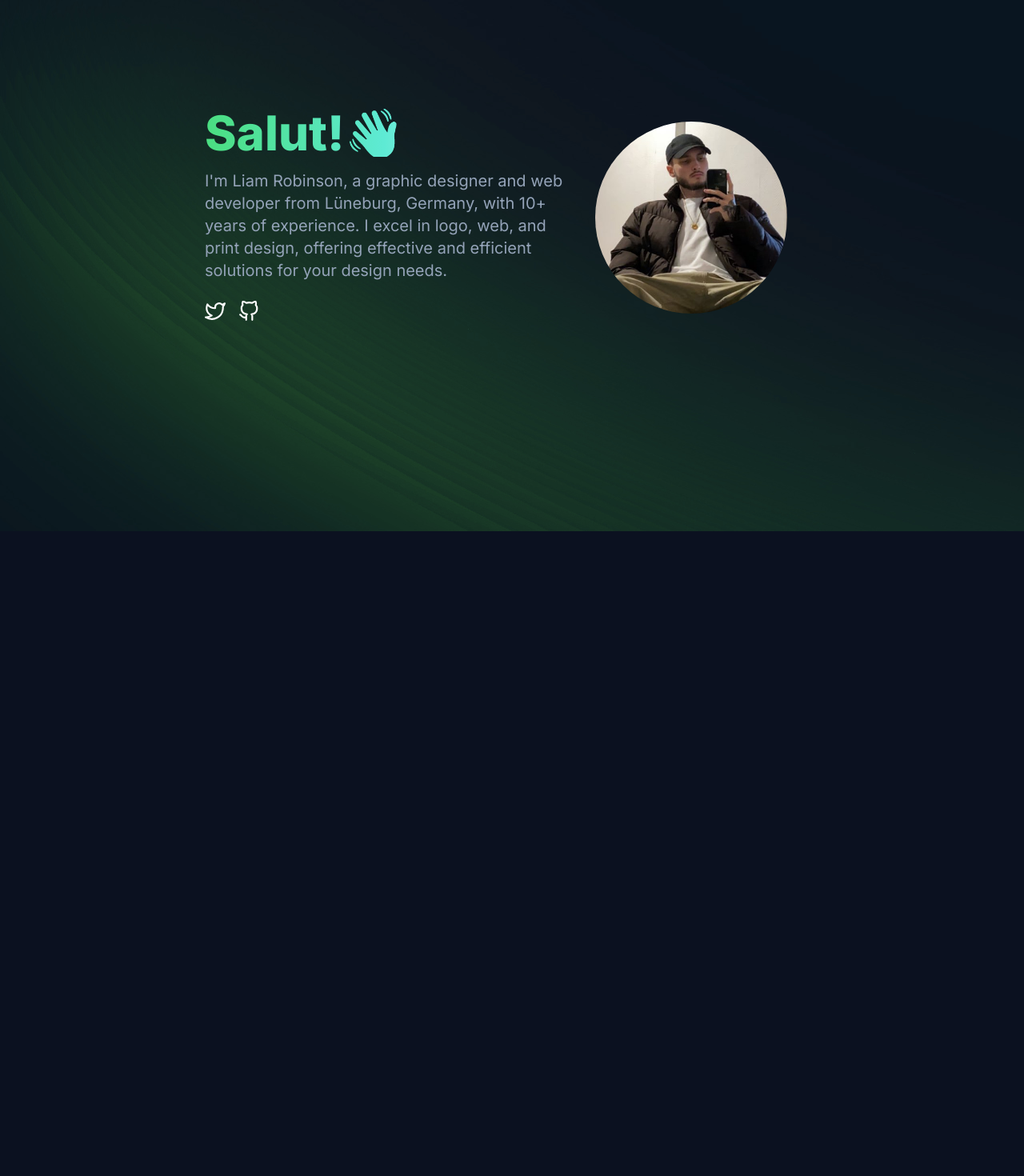
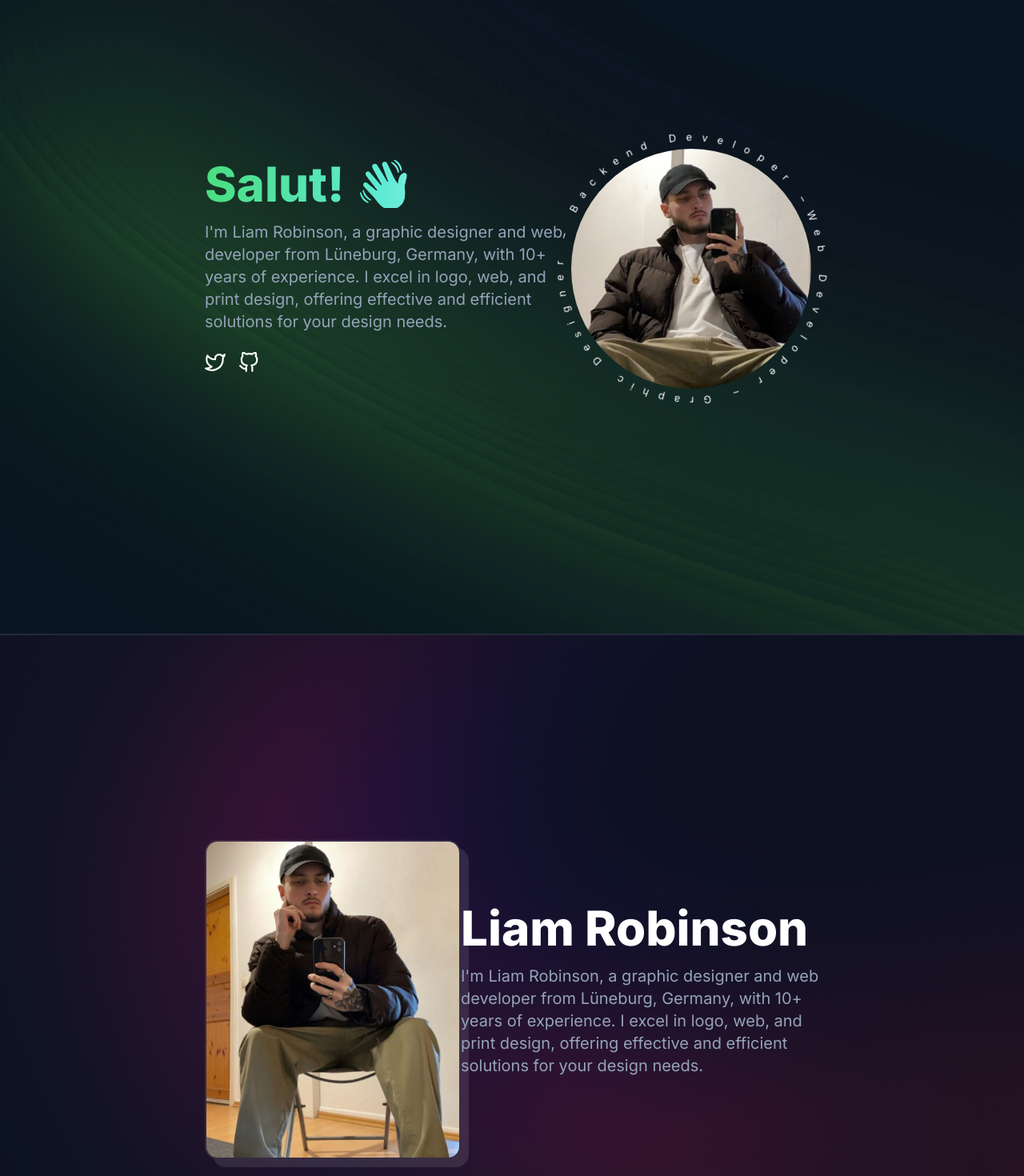
Before and after one commit to MnkyArts/portfolio-website, a Next.js app: page / in a window 1280 px wide. Shown: the part 120-1590 px from the top of the page at 80% size. Before the commit the page ends 800 px from the top, so only its background shows below. Built offline with nearby package versions, Linux system fonts and the light colour scheme.

Commit message:
changed circle text into svg path added about section

```diff
--- /dev/null
+++ b/src/app/components/About.jsx
@@ -0,0 +1,33 @@
+import React from 'react'
+import Image from "next/image";
+
+const About = () => {
+  return (
+    <section>
+        <div className="grid grid-cols-1 lg:grid-cols-12">
+            <div className="col-span-5">
+                <Image
+                    src="/img/liam.jpeg"
+                    className="rounded-2xl border-2 border-[#e5e7eb1c] shadow-[10px_10px_0px_0px_rgba(255,255,255,.10)]"
+                    alt="an image of Liam Robinson"
+                    width={400}
+                    height={600}
+                />
+            </div>
+            <div className="col-span-7 place-self-center">
+                <h2 className="text-white mb-4 text-4xl lg:text-6xl font-extrabold">
+                    Liam Robinson
+                </h2>
+                <p className="text-lg lg:text-xl mb-6">
+                    I&apos;m Liam Robinson, a graphic designer and web developer from
+                    Lüneburg, Germany, with 10+ years of experience. I excel in logo,
+                    web, and print design, offering effective and efficient solutions
+                    for your design needs.
+                </p>
+            </div>
+        </div>
+    </section>
+  )
+}
+
+export default About
--- a/src/app/components/Hero.jsx
+++ b/src/app/components/Hero.jsx
@@ -2,28 +2,6 @@
 import React, {useEffect} from "react";
 import Image from "next/image";
 import { TypeAnimation } from "react-type-animation";
-
-const RotateText = () => {
-  useEffect(() => {
-    const text = document.querySelector('.text p');
-    if (text) {
-      text.innerHTML = text.innerText
-        .split("")
-        .map(
-          (char, i) => `<span style="transform:rotate(${i * 3.9}deg)">${char}</span>`
-        )
-        .join("");
-    }
-  }, []);
-
-  return (
-    <div className="text text-white">
-      <p>
-        Web Developer – Graphic Designer – Backend Developer –
-      </p>
-    </div>
-  );
-};
 
 const Hero = () => {
   return (
@@ -33,19 +11,19 @@ const Hero = () => {
           <h1 className="bg-gradient-to-r from-green-400 via-teal-300 to-blue-400 to-white mb-4 text-4xl lg:text-6xl font-extrabold bg-clip-text text-transparent">
             <TypeAnimation
               sequence={[
-                "Hey there!👋",
+                "Hey there! 👋",
                 1000,
-                "¡Hola!👋",
+                "¡Hola! 👋",
                 1000,
-                "Salut!👋",
+                "Salut! 👋",
                 1000,
-                "Hallo!👋",
+                "Hallo! 👋",
                 1000,
-                "Ciao!👋",
+                "Ciao! 👋",
                 1000,
-                "Olá!👋",
+                "Olá! 👋",
                 1000,
-                "Привет!👋",
+                "Привет! 👋",
                 1000,
                 "こんにちは！👋",
                 1000,
@@ -81,8 +59,19 @@ const Hero = () => {
           </div>
         </div>
         <div className="col-span-5 place-self-center mt-4 lg:mt-0">
-          <div className="rounded-full w-[var(--d-outer)] h-[var(--d-outer)] lg:w-[var(--d-outer)] lg:h-[var(--d-outer)] relative">
-          <RotateText />
+          <div className="rounded-full w-[250px] h-[250px] lg:w-[400px] lg:h-[400px] relative">
+            <div className="text text-white">
+              <svg viewBox="0 0 100 100" xmlns="http://www.w3.org/2000/svg">
+                <path id="circlePath" d="
+                    M 10, 50
+                    a 40,40 0 1,1 80,0
+                    40,40 0 1,1 -80,0
+                  "></path>
+                <text>
+                  <textPath href="#circlePath">Web Developer – Graphic Designer – Backend Developer – </textPath>
+                </text>
+              </svg>
+            </div>
             <Image
               src="/img/avatar.jpg"
               className="rounded-full absolute transform -translate-x-1/2 -translate-y-1/2 top-1/2 left-1/2"
--- a/src/app/globals.css
+++ b/src/app/globals.css
@@ -5,22 +5,12 @@
 :root {
   --foreground-rgb: 148, 163, 184;
   --background: #0b1120;
-
-  --radius: 15vmin;
-  --frame-size: calc(var(--radius) / 3);
-  --d-outer: calc(var(--radius) * 2);
-  --d-inner: calc(var(--d-outer) - var(--frame-size));
 }
 
 @media (prefers-color-scheme: dark) {
   :root {
     --foreground-rgb: 148, 163, 184;
     --background: #0b1120;
-
-    --radius: 35vmin;
-    --frame-size: calc(var(--radius) / 3);
-    --d-outer: calc(var(--radius) * 2);
-    --d-inner: calc(var(--d-outer) - var(--frame-size));
   }
 }
 
@@ -43,9 +33,13 @@ body {
 		transform: rotate(0deg);
 	}
 }
-.text p span {
-	position: absolute;
-	left: 50%;
-	font-size: 1.2em;
-	transform-origin: 0 var(--radius);
+
+.text svg {
+	fill: transparent;
 }
+
+.text textPath {
+	fill: white;
+  font-size: 3.2px;
+  letter-spacing: 3px;
+}
--- a/src/app/layout.js
+++ b/src/app/layout.js
@@ -4,7 +4,7 @@ import { Inter } from 'next/font/google'
 const inter = Inter({ subsets: ['latin'] })
 
 export const metadata = {
-  title: 'Create Next App',
+  title: 'Liam Robinson',
   description: 'Generated by create next app',
 }
 
--- a/src/app/page.js
+++ b/src/app/page.js
@@ -1,13 +1,17 @@
 import Image from "next/image";
 import Hero from "./components/Hero";
+import About from "./components/About"
 import Navbar from "./components/Navbar";
 
 export default function Home() {
   return (
     <main className="flex min-h-screen flex-col bg-[#0B1120]">
       <Navbar />
-      <div className="bg-[url('/img/bg.jpg')] mx-auto p-24 lg:p-64">
+      <div className="bg-[url('/img/bg.jpg')] bg-no-repeat bg-cover mx-auto p-24 lg:p-64 border-b-2 border-b-[#e5e7eb1c]">
         <Hero />
+      </div>
+      <div className="bg-[url('/img/about.png')] bg-no-repeat bg-cover mx-auto p-24 lg:p-64 border-b-2 border-b-[#e5e7eb1c]">
+        <About />
       </div>
     </main>
   );
```
Also changed, not shown: public/img/about.png (added), public/img/liam.jpeg (added).
